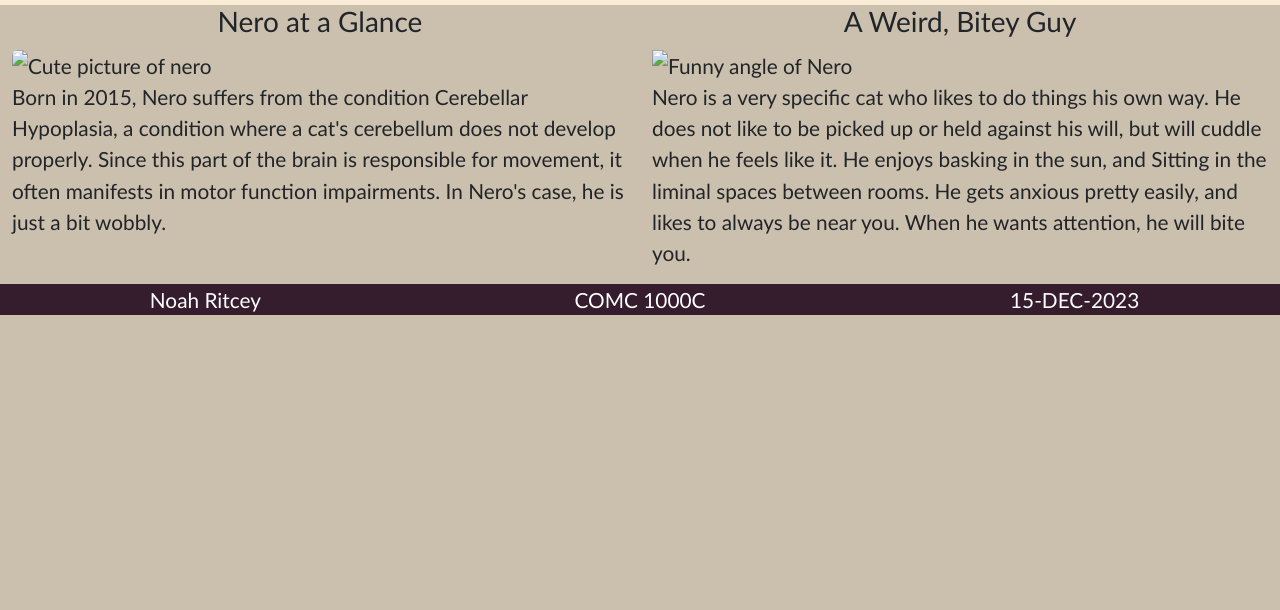
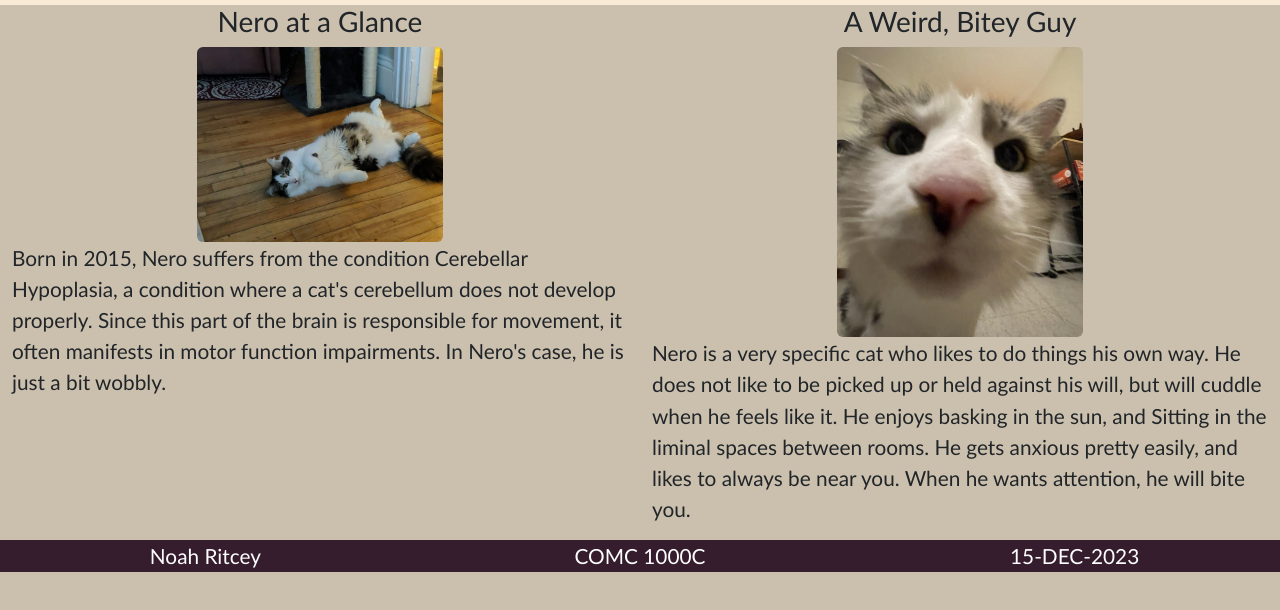
Before and after one commit to NoahEvansRitcey/RItcey-Final-Dev-Tools, a plain HTML site: page Nero.html in a window 1280 px wide. Shown: the part 162-772 px from the top of the page. Drawn offline with nearby package versions, Linux system fonts and the light colour scheme.

Commit message:
Nero Images and Image Styling
Added Nero Pictures and styled them to fit on the page.

```diff
--- a/Nero.html
+++ b/Nero.html
@@ -16,6 +16,7 @@
 </head>
 
 <body>
+    <!--Header that will be used across all six pages of this website. Text always centered, container taking up 12 bootstrap columns.-->
     <div class=" container-fluid m0">
         <div id="header" class="col-12 text-center py-4">
             <h1>Cool Cats I know</h1>
@@ -53,7 +54,7 @@
         <div class="col-md-6">
           <h3 class="text-center">
             Nero at a Glance
-          </h3><img alt="Cute picture of nero" src="" class="rounded" />
+          </h3><img alt="Cute picture of nero" src="./images/NeroCute.jpg" class="rounded mx-auto d-block"/>
           <p>
             Born in 2015, Nero suffers from the condition Cerebellar Hypoplasia, a condition where a cat's cerebellum does not develop properly. Since this part of the brain is responsible for movement, it often manifests in motor function impairments. In Nero's case, he is just a bit wobbly.
           </p>
@@ -61,7 +62,7 @@
         <div class="col-md-6">
           <h3 class="text-center">
             A Weird, Bitey Guy
-          </h3><img alt="Funny angle of Nero" src="" />
+          </h3><img alt="Funny angle of Nero" src="./images/NeroSilly.jpg" class="rounded mx-auto d-block"/>
           <p>
             Nero is a very specific cat who likes to do things his own way. He does not like to be picked up or held against his will, but will cuddle when he feels like it. He enjoys basking in the sun, and Sitting in the liminal spaces between rooms. He gets anxious pretty easily, and likes to always be near you. When he wants attention, he will bite you.
           </p>
--- a/src/main.css
+++ b/src/main.css
@@ -32,3 +32,10 @@ body{
     font-size: 1.1rem;
     color:#361D2E;
 }
+
+/*Nero page specific CSS*/
+
+img{
+    width: 40%;
+    height: auto;
+}
```
Also changed, not shown: images/NeroCute.jpg (added), images/NeroSilly.jpg (added).
